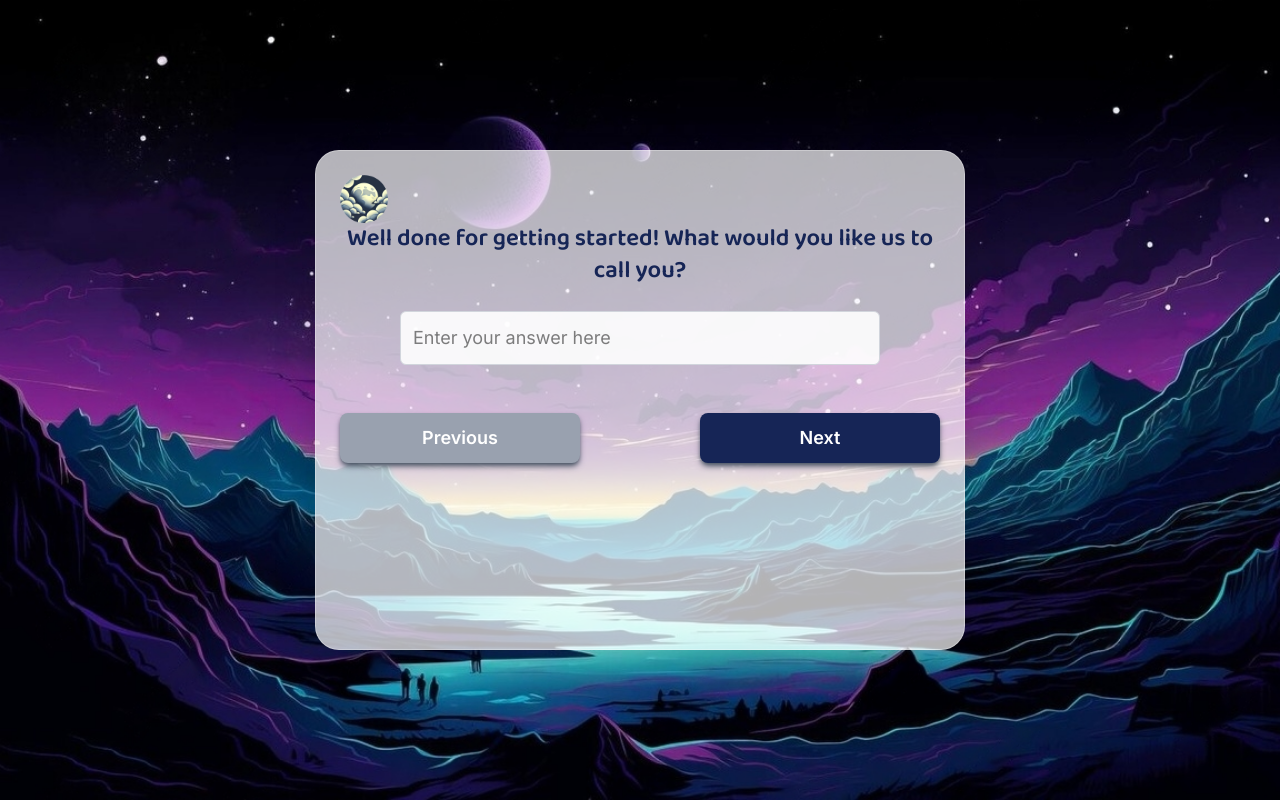
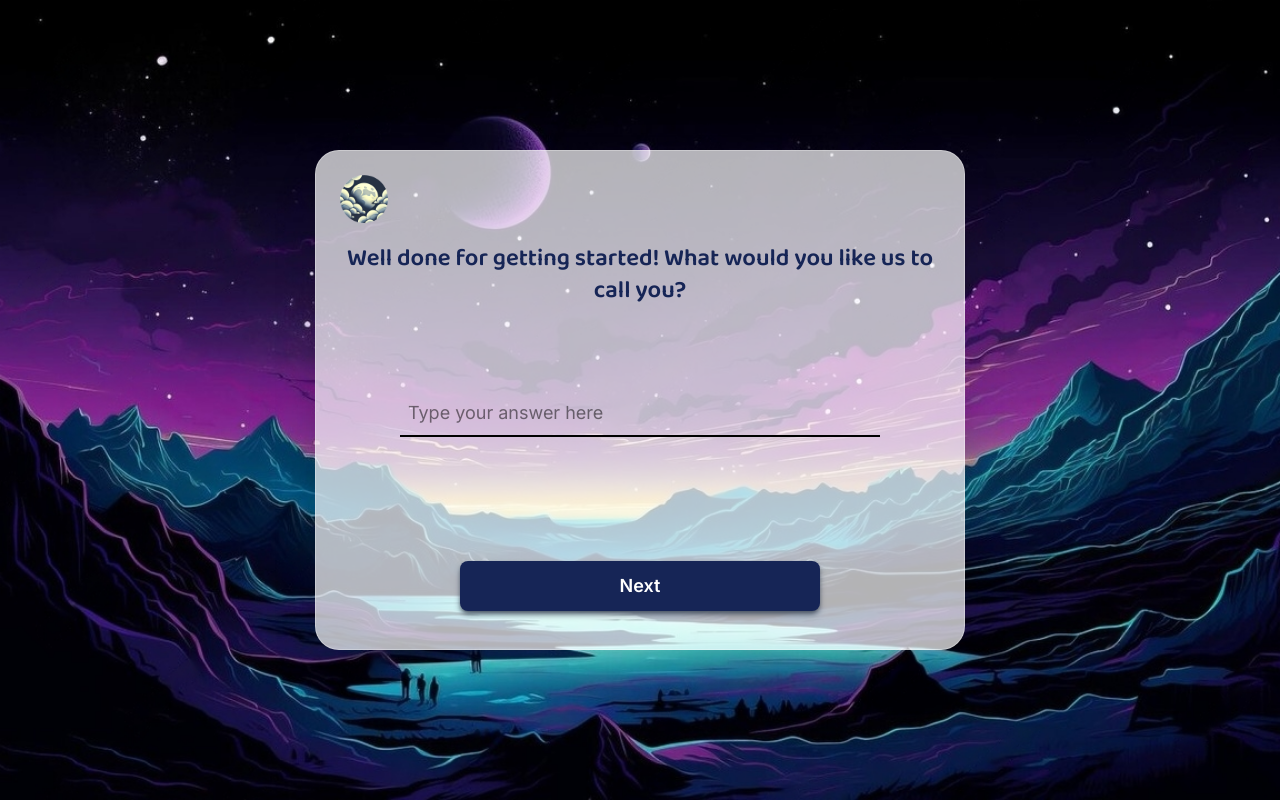
Before and after one commit to rusirasandul/LunaRest-, a React (Vite) app in the folder chalitha-project-with-quiz/: page / in a window 1280 px wide. Both pictures are taken after a click on the button "Let's Get Started". Built offline with nearby package versions, Linux system fonts and the light colour scheme.

Commit message:
remove the text box and add a text field for questions that user need to enter data and removed previous button from the first question page.

```diff
--- a/chalitha-project-with-quiz/src/components/Quiz.jsx
+++ b/chalitha-project-with-quiz/src/components/Quiz.jsx
@@ -1,15 +1,19 @@
-import { useState } from "react";
-import { questions } from "../data";
+"use client"
+
+import { useState } from "react"
+import { questions } from "../data"
 
 const Quiz = () => {
-  const [currentIndex, setCurrentIndex] = useState(0);
-  const [answers, setAnswers] = useState({});
-  const [quizComplete, setQuizComplete] = useState(false);
+  const [currentIndex, setCurrentIndex] = useState(0)
+  const [answers, setAnswers] = useState({})
+  const [quizComplete, setQuizComplete] = useState(false)
 
+  // Handle radio button selection
   const handleAnswerChange = (option) => {
-    setAnswers((prev) => ({ ...prev, [currentIndex]: option }));
-  };
+    setAnswers((prev) => ({ ...prev, [currentIndex]: option }))
+  }
 
+  // Handle text input changes
   // Added this function to handle text input for questions without options
   const handleTextInputChange = (e) => {
     setAnswers((prev) => ({ ...prev, [currentIndex]: e.target.value }))
@@ -17,17 +21,17 @@ const Quiz = () => {
 
   const handleNext = () => {
     if (currentIndex < questions.length - 1) {
-      setCurrentIndex(currentIndex + 1);
+      setCurrentIndex(currentIndex + 1)
     } else {
-      setQuizComplete(true);
+      setQuizComplete(true)
     }
-  };
+  }
 
   const handlePrevious = () => {
     if (currentIndex > 0) {
-      setCurrentIndex(currentIndex - 1);
+      setCurrentIndex(currentIndex - 1)
     }
-  };
+  }
 
   return (
     <div className="h-screen w-screen bg-[url(/background.jpg)] bg-cover bg-center">
@@ -36,21 +40,15 @@ const Quiz = () => {
         <div className="bg-white/70 rounded-3xl p-6 w-[650px] min-h-[500px] flex flex-col items-center shadow-2xl border border-white/30">
           {/* Logo */}
           <div className="w-12 h-12 self-start">
-            <img
-              src="/logo.png"
-              alt="Logo"
-              className="w-full h-full object-contain"
-            />
+            <img src="/logo.png" alt="Logo" className="w-full h-full object-contain" />
           </div>
 
           {!quizComplete ? (
-            <div className="w-full flex flex-col items-center text-center gap-6">
+            <div className="w-full flex flex-col items-center text-center gap-6 mt-5">
               {/* Question */}
-              <h3 className="text-2xl font-heading font-semibold text-blue-950">
-                {questions[currentIndex].question}
-              </h3>
+              <h3 className="text-2xl font-heading font-semibold text-blue-950">{questions[currentIndex].question}</h3>
 
-              {/* Options */}
+              {/* Options or Text Input based on question type */}
               <div className="w-full flex flex-col items-center gap-3">
                 {questions[currentIndex].options.length > 0 ? (
                   // Render radio buttons for questions with options
@@ -72,47 +70,54 @@ const Quiz = () => {
                   ))
                 ) : (
                   // Render text input for questions without options
-                // part that provides text fields for user input
+                  // Replace the existing text input with a line-style text field
+                  <div className="w-[80%] relative mt-15 mb-19">
                     <input
                       type="text"
                       value={answers[currentIndex] || ""}
                       onChange={handleTextInputChange}
-                  placeholder="Enter your answer here"
-                  className="w-[80%] bg-white/90 p-3 rounded-md border border-gray-300 text-lg focus:outline-none focus:ring-2 focus:ring-blue-500"
+                      placeholder="Type your answer here"
+                      className="w-full bg-transparent border-0 border-b-2 border-black p-2 text-lg focus:outline-none focus:border-blue-500"
                     />
+                  </div>
                 )}
               </div>
 
-              {/* Navigation Buttons */}
-              <div className="flex justify-between w-full mt-6">
+              {/* Modified Navigation Buttons Section */}
+              {/* Changed the button layout for the first question (currentIndex === 0) */}
+              <div
+                className={`w-full mt-6 ${
+                  // Center align for first question, space-between for others
+                  currentIndex === 0 ? "flex justify-center" : "flex justify-between"
+                }`}
+              >
+                {/* Only show Previous button after first question */}
+                {currentIndex > 0 && (
                   <button
                     onClick={handlePrevious}
-                  disabled={currentIndex === 0}
-                  className={`h-[50px] w-[40%] rounded-lg text-lg font-semibold shadow-md shadow-gray-600 transition-colors ${
-                    currentIndex === 0
-                      ? "bg-gray-400 text-white cursor-not-allowed"
-                      : "bg-blue-950 text-white hover:bg-blue-900"
-                  }`}
+                    className="h-[50px] w-[40%] rounded-lg text-lg font-semibold bg-blue-950 text-white hover:bg-blue-900 shadow-md shadow-gray-600 transition-colors"
                   >
                     Previous
                   </button>
+                )}
 
+                {/* Next/Submit button with adjusted width for first question */}
                 <button
                   onClick={handleNext}
-                  className="h-[50px] w-[40%] rounded-lg text-lg font-semibold bg-blue-950 text-white hover:bg-blue-900 cursor-pointer transition-colors shadow-md shadow-gray-600"
+                  className={`h-[50px] rounded-lg text-lg font-semibold bg-blue-950 text-white hover:bg-blue-900 shadow-md shadow-gray-600 transition-colors ${
+                    // Make button wider on first question since it's centered
+                    currentIndex === 0 ? "w-[60%]" : "w-[40%]"
+                  }`}
                 >
                   {currentIndex === questions.length - 1 ? "Submit" : "Next"}
                 </button>
               </div>
+              {/* End of Modified Navigation Buttons Section */}
             </div>
           ) : (
             <div className="text-center w-full">
-              <h3 className="text-2xl font-bold text-blue-950 mb-4">
-                Quiz Completed!
-              </h3>
-              <h4 className="text-xl font-semibold text-gray-700">
-                Your Answers:
-              </h4>
+              <h3 className="text-2xl font-bold text-blue-950 mb-4">Quiz Completed!</h3>
+              <h4 className="text-xl font-semibold text-gray-700">Your Answers:</h4>
               <ul className="text-left mt-3 space-y-3">
                 {questions.map((q, index) => (
                   <li key={index} className="border-b border-gray-300 pb-2">
@@ -137,7 +142,7 @@ const Quiz = () => {
         </div>
       </div>
     </div>
-  );
-};
+  )
+}
 
-export default Quiz;
+export default Quiz
```
Lines whose indentation alone changed are shown as unchanged.
